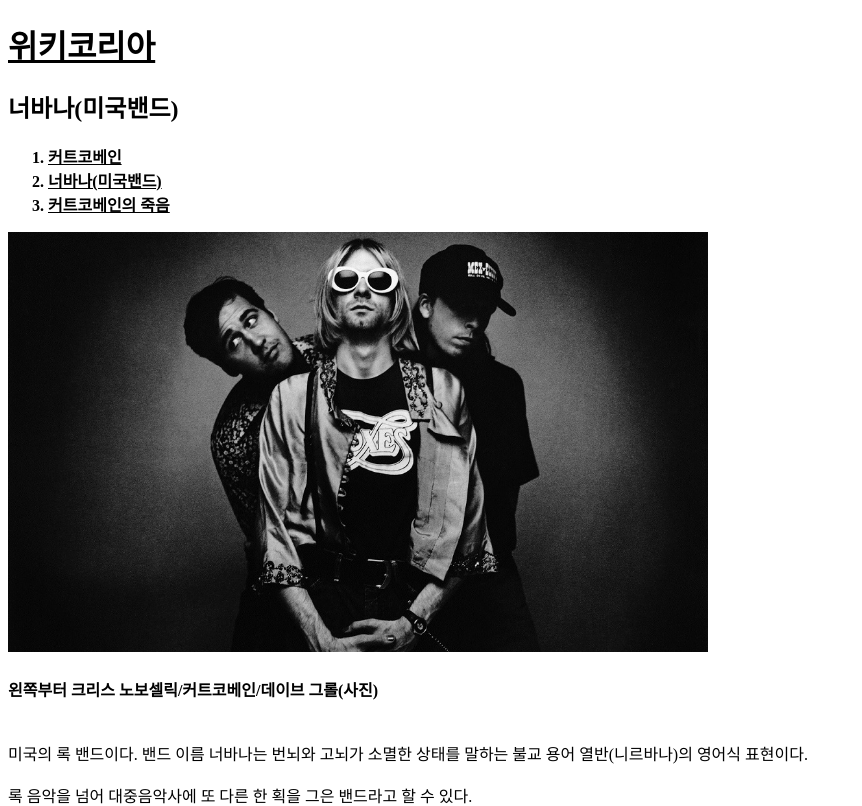
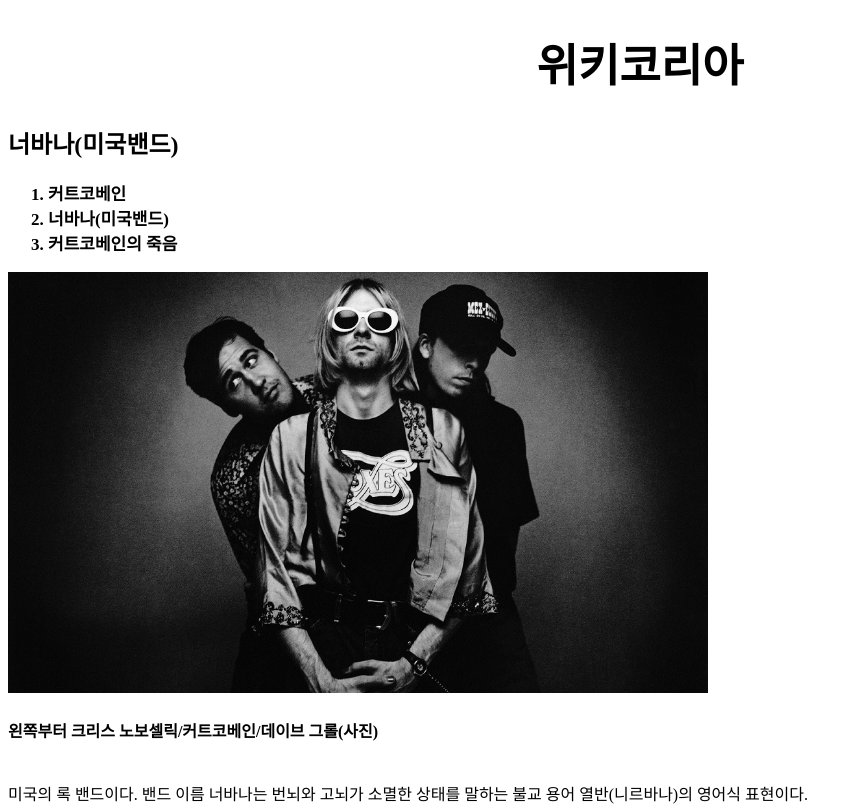
Before and after one commit to rlatjdwls979/firstweb, a plain HTML site: page 2.html in a window 1280 px wide. Shown: the top 806 px of the page, without its empty margins (0-862 px from the left). Drawn offline with Linux system fonts and the light colour scheme.

Commit message:
Add files via upload

```diff
--- a/2.html
+++ b/2.html
@@ -5,7 +5,13 @@
   <meta charset="utf-8">
 </head>
 <style>
-  a {color:black;}
+  a {color:black;
+    text-decoration: none;}
+
+    h1 {font-size: 45px;
+        text-align: center;}
+
+    ol {font-size: 17px;}
 </style>
 <body>
   <h1><a href="index.html">위키코리아<a></h1>
@@ -25,5 +31,6 @@
 <p>
    <iframe width="560" height="315" src="https://www.youtube.com/embed/hTWKbfoikeg" frameborder="0" allow="accelerometer; autoplay; encrypted-media; gyroscope; picture-in-picture" allowfullscreen></iframe>
 </p>
+너바나 히트곡 "smells like teen spirit" 뮤직비디오 (2집 "Nevermind" 1번 트랙)
 </body>
 </html>
```
Also changed, not shown: 1.html (+7 -1 lines), 3.html (+7 -1 lines), index.html (+7 -1 lines).
